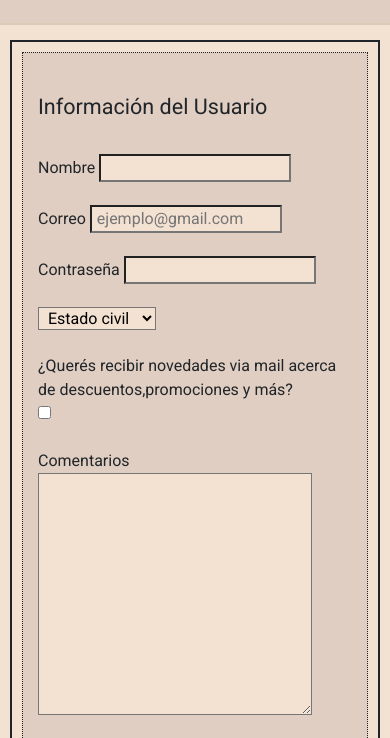
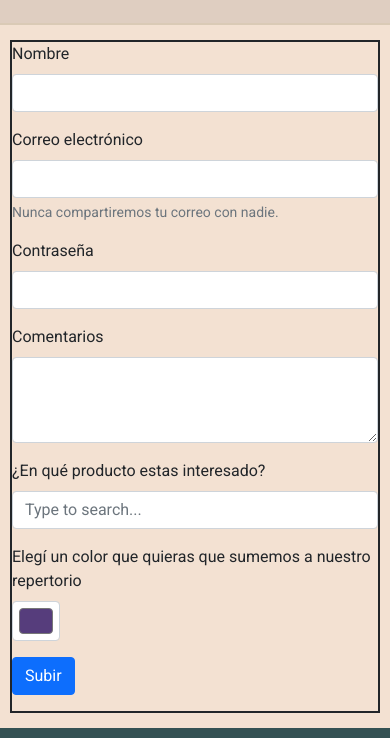
Before and after one commit to Agus-Landajo/Clase_15_Desafios, a plain HTML site: page contacto.html in a window 390 px wide. Shown: the part 361-1099 px from the top of the page. Drawn offline with nearby package versions, Linux system fonts and the light colour scheme.

Commit message:
3er commit del repo - cambio formulario de contacto.html

```diff
--- a/contacto.html
+++ b/contacto.html
@@ -54,73 +54,46 @@
         </div>
 
 
-        <form action="#">
+        <form>
+          <div class="mb-3">
+            <label for="exampleInputUsername" class="form-label">Nombre</label>
+            <input type="text" class="form-control" aria-label="Username" aria-describedby="basic-addon1" required>
           </div>
-            <fieldset>
-                <legend>Información del Usuario</legend>
-                <div>
-                    <label for="name">Nombre</label>
-                    <input type="text" name="name" id="" required>
+          <div class="mb-3">
+            <label for="exampleInputEmail1" class="form-label">Correo electrónico</label>
+            <input type="email" class="form-control" id="exampleInputEmail1" aria-describedby="emailHelp" required>
+            <div id="emailHelp" class="form-text">Nunca compartiremos tu correo con nadie.</div>
+          </div>
+          <div class="mb-3">
+            <label for="exampleInputPassword1" class="form-label">Contraseña</label>
+            <input type="password" class="form-control" id="exampleInputPassword1" required>
+          </div>
+          <div class="mb-3">
+            <label for="exampleFormControlTextarea1" class="form-label">Comentarios</label>
+            <textarea class="form-control" id="exampleFormControlTextarea1" rows="3"></textarea>
+          </div>
+          <div class="mb-3">
+          <label for="exampleDataList" class="form-label">¿En qué producto estas interesado?</label>
+            <input class="form-control" list="datalistOptions" id="exampleDataList" placeholder="Type to search..." required>
+            <datalist id="datalistOptions">
+              <option value="Sillón Skarpo">
+              <option value="Sillón Miami">
+              <option value="Reposera Toronto">
+              <option value="Silla Eames">
+              <option value="Mesa Chicago">
+              <option value="Otro"></option>
+              <option value="No estoy interesado por el momento"></option>
+            </datalist>
+          </div>
+            <div class="mb-3">
+            <label for="exampleColorInput" class="form-label">Elegí un color que quieras que sumemos a nuestro repertorio</label>
+              <input type="color" class="form-control form-control-color" id="exampleColorInput" value="#563d7c" title="Choose your color">
+           </div>
+           <div class="mb-3">
+          <button type="submit" class="btn btn-primary">Subir</button>
+          </div>
+        </form>
 
-                </div>
-
-                <div>
-                    <label for="userMail">Correo</label>
-                    <input type="email" name="userMail" id="" placeholder="ejemplo@gmail.com" required>
-                </div>
-
-                <div>
-                    <label for="userPassword">Contraseña</label>
-                    <input type="password" name="userPassword" id="" required>
-                </div>
-
-                <div>
-                    <select name="status" id="" required>
-                        <option value="" disabled selected>Estado civil</option>
-                        <option value="L">Soltero/a</option>
-                        <option value="M">Casado/a</option>
-                        <option value="S">Viudo/a</option>
-                        <option value="">Divorciado/a</option>
-                    </select>
-                </div>
-
-                <div>
-                    <label for="news">¿Querés recibir novedades via mail acerca de descuentos,promociones y más?</label>
-                    <input type="checkbox" name="news" id="">
-                </div>
-
-                <div>
-                    <label for="comments">Comentarios</label>
-                    <br>
-                    <textarea name="comments" id="" cols="30" rows="10"></textarea>
-                </div>
-                <div>
-                    <input type="reset" value="resetear formulario">
-                    <input type="submit"  value="subir formulario" data-bs-toggle="modal" data-bs-target="#exampleModal">
-
-                </div>
-
-                <div class="modal fade alertaContacto" id="exampleModal" tabindex="-1" aria-labelledby="exampleModalLabel" aria-hidden="true">
-                    <div class="modal-dialog">
-                      <div class="modal-content alertaContacto__body">
-                        <div class="modal-header">
-                          <h5 class="modal-title" id="exampleModalLabel">Felicitaciones!</h5>
-                          <button type="button" class="btn-close" data-bs-dismiss="modal" aria-label="Close"></button>
-                        </div>
-                        <div class="modal-body">
-                          Tus datos fueron ingresados, dentro de poco nos contactaremos!
-                        </div>
-                        <div class="modal-footer">
-                          <button type="button" class="btn btn-secondary alertaContacto__boton" data-bs-dismiss="modal">Salir</button>
-                        </div>
-                      </div>
-                    </div>
-                  </div>
-
-            </fieldset>
-
-
-        </form>
     </main>
     <div class="container-fluid">
       <div class="row">
```
